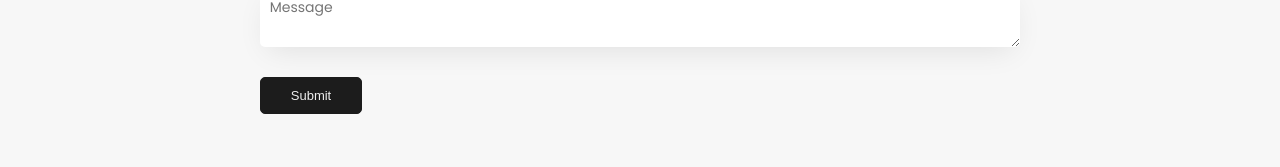
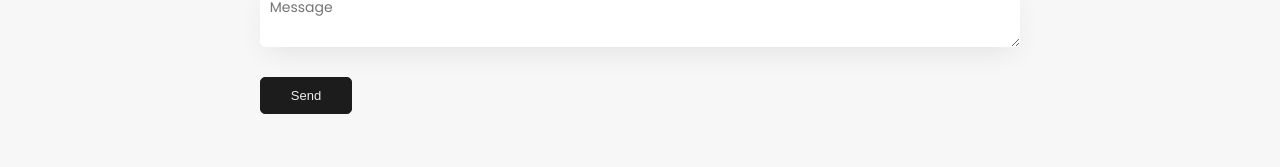
Before and after one commit to JuliOgogo/portfolio, a React (Create React App) app: page / in a window 1280 px wide. Shown: the part 3596-3763 px from the top of the page. Built offline with nearby package versions, Linux system fonts and the light colour scheme.

Commit message:
refactor button in ContactsForm

```diff
--- a/src/contacts/contactsForm/ContactsForm.module.scss
+++ b/src/contacts/contactsForm/ContactsForm.module.scss
@@ -1,5 +1,6 @@
 @import '../../common/styles/sass/variables';
 @import '../../common/styles/sass/mixins';
+@import '../../common/components/button/Button.module';
 
 .contactsForm {
   width: 65%;
@@ -28,4 +29,8 @@
   textarea {
     margin-bottom: 20px;
   }
+
+  button {
+    @extend .button, .blackButton
+  }
 }
--- a/src/contacts/contactsForm/ContactsForm.tsx
+++ b/src/contacts/contactsForm/ContactsForm.tsx
@@ -1,6 +1,5 @@
 import React from 'react';
 import style from './ContactsForm.module.scss';
-import buttonStyle from '../../common/components/button/Button.module.scss';
 import {useFormik} from 'formik';
 
 function ContactsForm() {
@@ -44,7 +43,7 @@ function ContactsForm() {
                 value={formik.values.message}
             />
             <div> {/*дивка, чтобы на кнопку не применялось свойство stretch*/}
-                <button type='submit' className={`${buttonStyle.button} ${buttonStyle.blackButton}`}>Submit</button>
+                <button type='submit'>Send</button>
             </div>
         </form>
     );
```
